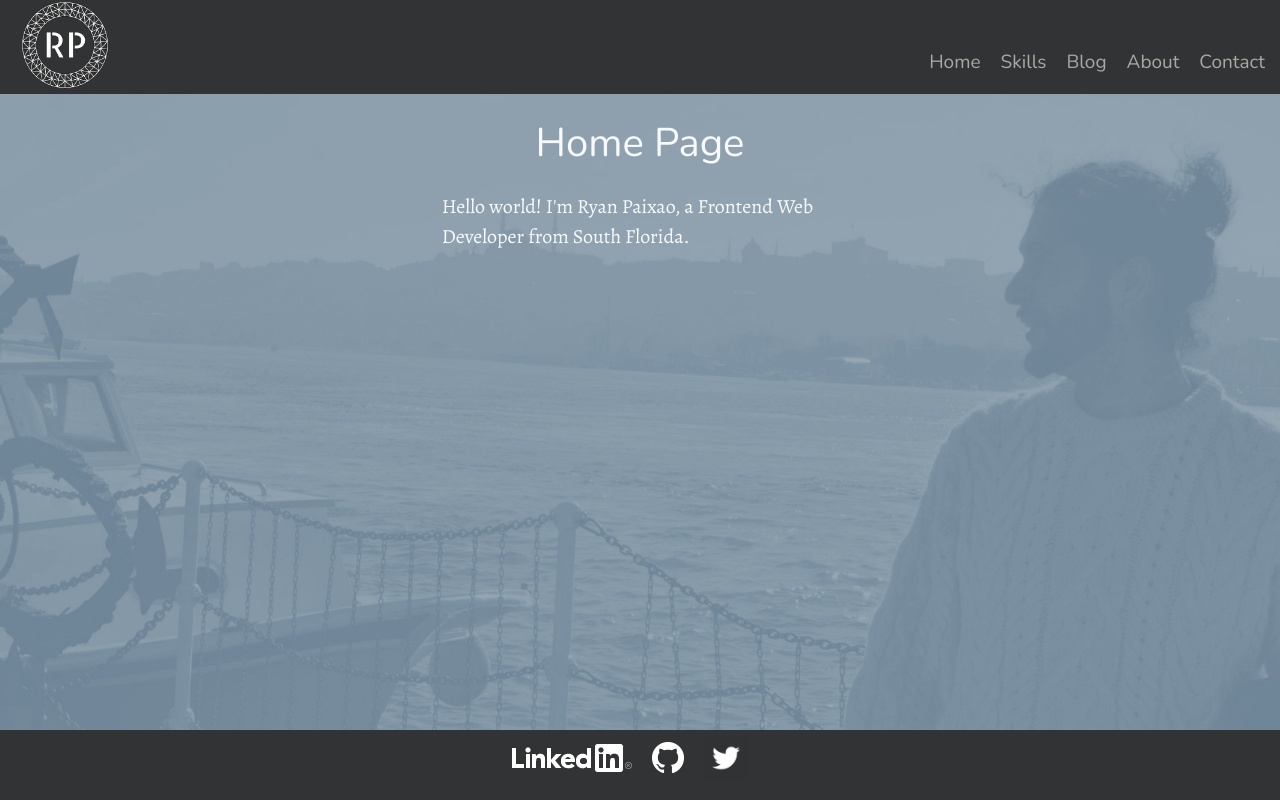
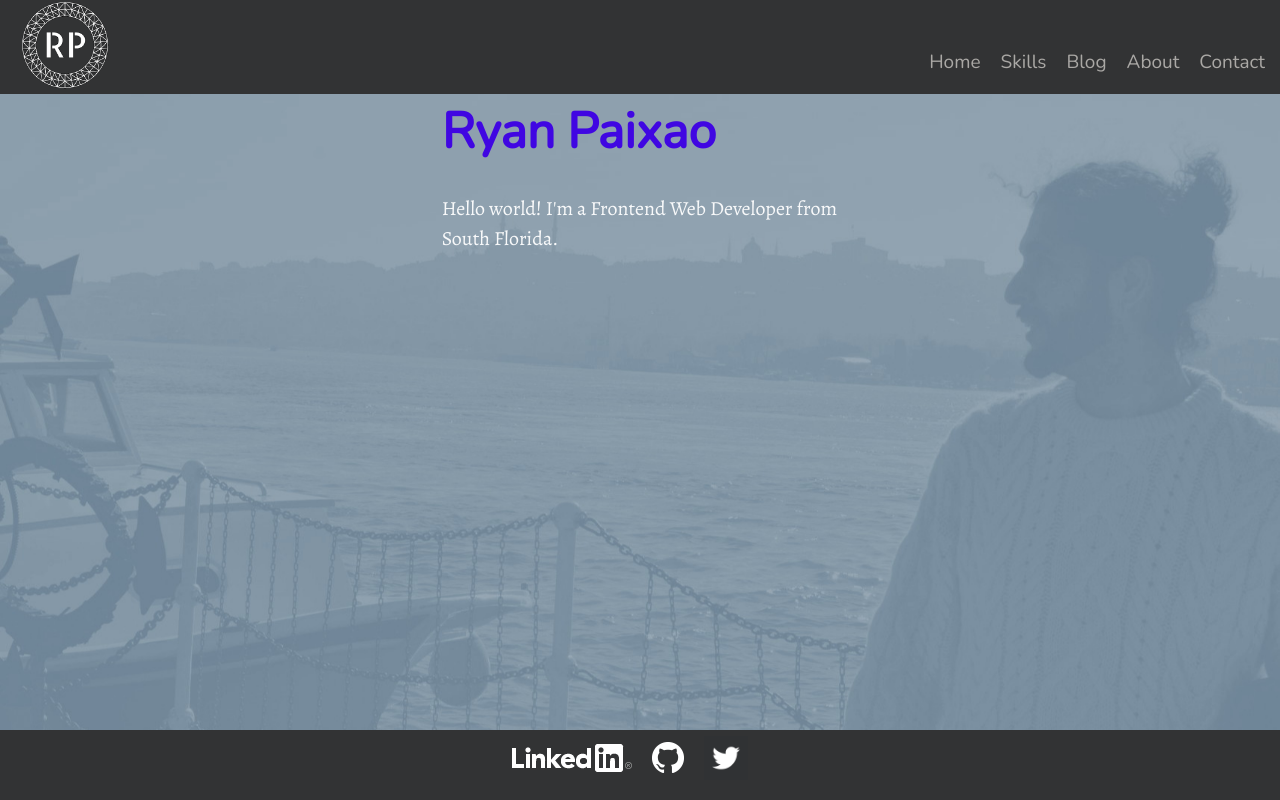
Before and after one commit to ryanpaixao/ryanpaixao.com-source, a React (Create React App) app: page / in a window 1280 px wide. Built offline with nearby package versions, Linux system fonts and the light colour scheme.

Commit message:
Add animation to homePage.jsx

```diff
--- a/src/components/pages/homePage.jsx
+++ b/src/components/pages/homePage.jsx
@@ -1,14 +1,109 @@
-import React from 'react';
+import React, { Component } from 'react';
 
-const Homepage = () => {
-  return (
-    <div className="offset-md-4 col-md-4 offset-sm-3 col-sm-6 col-xs-12 route-body">
-      <h1>Home Page</h1>
-      <p>
-        Hello world! I'm Ryan Paixao, a Frontend Web Developer from South Florida.
-      </p>
-    </div>
-  );
+// components
+import TransitionBoiler from '../reusableComponents/cssTransitions/transitionBoiler';
+
+const sharedDefaults = {
+  fontFamily: '"Nunito", serif',
+  fontWeight: 600,
+  fontSize: '50px'
+};
+
+const ryanParams = [
+  {
+    jsxName: 'marginLeft',
+    cssName: 'margin-left',
+    valueStart: '60%',
+    valueEnd: '0%',
+    duration: 1200,
+    ease: 'ease-in-out'
+  },
+  {
+    jsxName: 'opacity',
+    cssName: 'opacity',
+    valueStart: 0,
+    valueEnd: 1,
+    duration: 1200,
+    ease: 'ease-in-out'
+  },
+  {
+    jsxName: 'color',
+    cssName: 'color',
+    valueStart: 'white', // #4006e2',
+    valueEnd: '#4006e2',
+    duration: 1000,
+    ease: 'ease-in-out'
+  }
+];
+
+const paixaoParams = [
+  {
+    jsxName: 'marginLeft',
+    cssName: 'margin-left',
+    valueStart: '-3%',
+    valueEnd: '3%',
+    duration: 700,
+    ease: 'ease-in-out'
+  },
+  {
+    jsxName: 'opacity',
+    cssName: 'opacity',
+    valueStart: 0,
+    valueEnd: 1,
+    duration: 1200,
+    ease: 'ease-in-out'
+  },
+  {
+    jsxName: 'color',
+    cssName: 'color',
+    valueStart: 'white',
+    valueEnd: '#4006e2',
+    duration: 1000,
+    ease: 'ease-in-out'
+  }
+];
+
+const bodyTextParams = [
+  {
+    jsxName: 'opacity',
+    cssName: 'opacity',
+    valueStart: 0,
+    valueEnd: 1,
+    duration: 2000,
+    ease: 'ease-in-out'
+  }
+];
+
+class Homepage extends Component {
+  render() {
+    const bodyText = <p>
+      Hello world! I'm a Frontend Web Developer from South Florida.
+    </p>;
+
+    return (
+      <div className='offset-md-4 col-md-4 offset-sm-3 col-sm-6 col-xs-12 route-body'>
+        <div style={{display: 'flex'}}>
+          <TransitionBoiler
+            styleParameters={ryanParams}
+            text={'Ryan'}
+            sharedDefaults={sharedDefaults}
+          />
+          <TransitionBoiler
+            styleParameters={paixaoParams}
+            text={'Paixao'}
+            sharedDefaults={sharedDefaults}
+          />
+        </div>
+
+        <TransitionBoiler
+          styleParameters={bodyTextParams}
+          text={bodyText}
+          sharedDefaults={{}}
+        />
+
+      </div>
+    );
+  }
 }
 
 export default Homepage;
```
